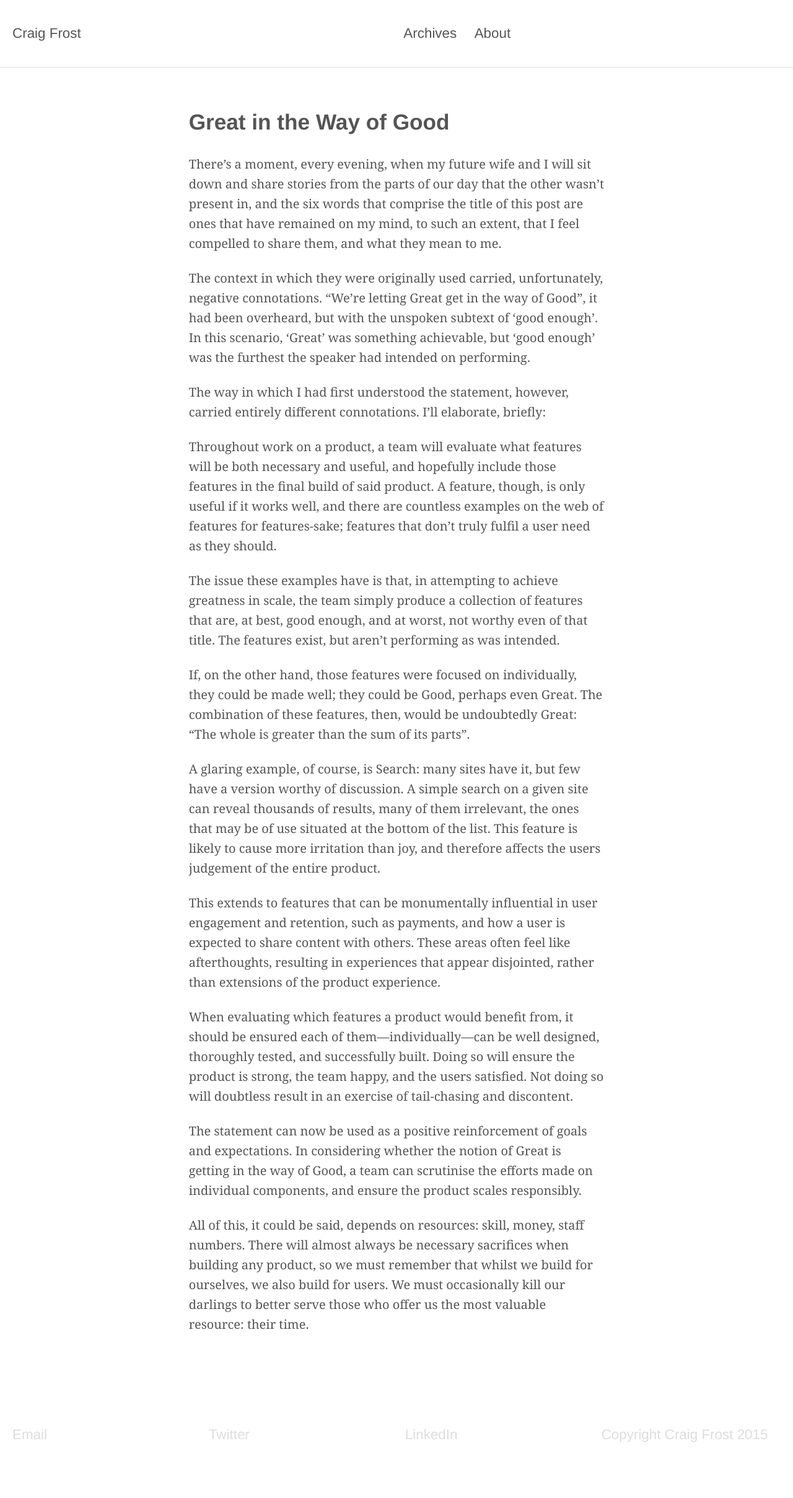
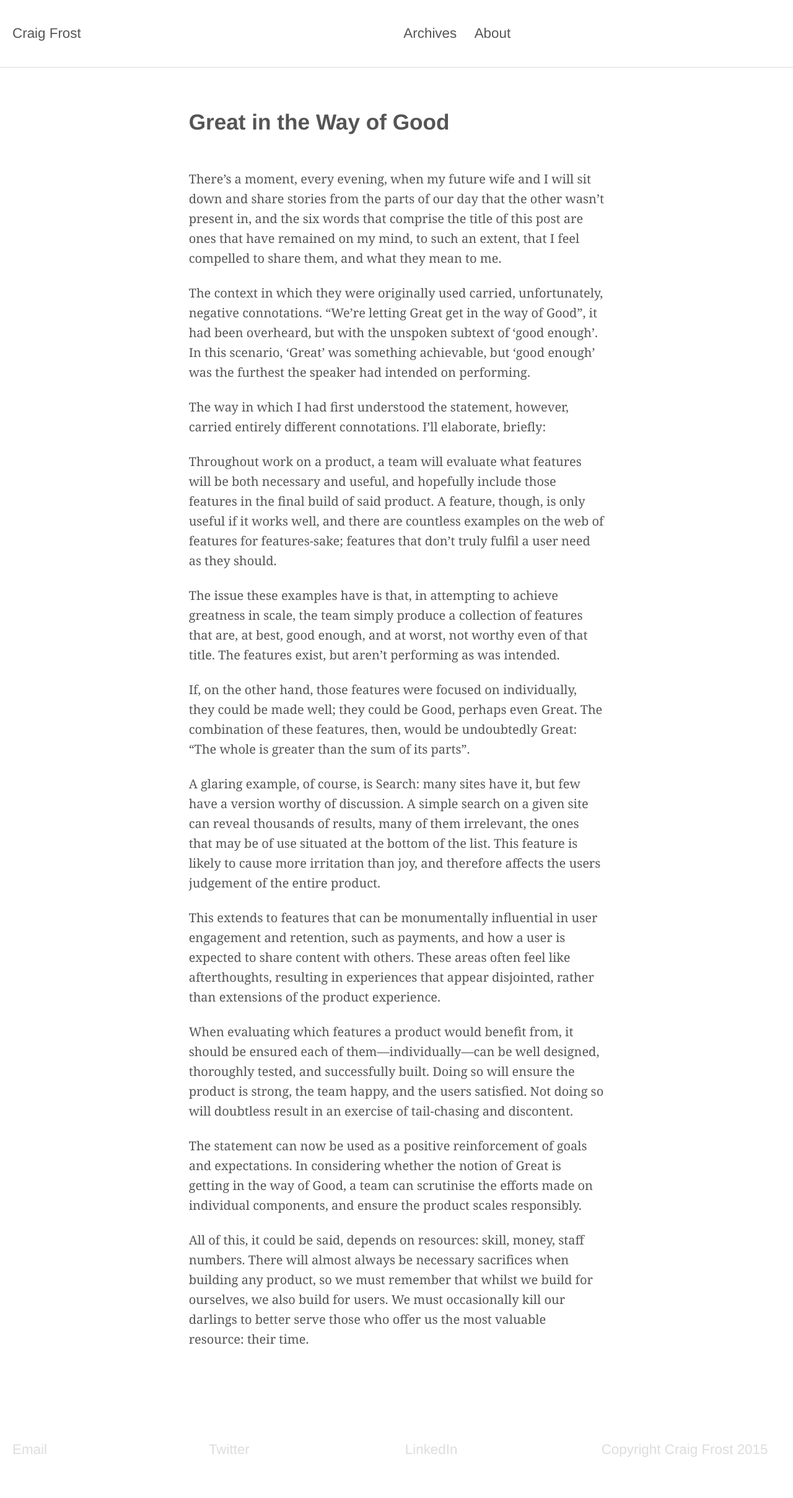
Before and after one commit to craigthomasfrost/cfdesigner.github.io, a Jekyll site: the page built from _posts/2015-05-16-great-in-the-way-of-good.md, in a window 1280 px wide. Shown: the whole page at 62% size. Built offline with Jekyll 4.4.1, drawn with Linux system fonts in a browser that asks for light colours; nearby versions of some CDN libraries; before the commit the page ends 2393 px from its top, so only the background shows below that.

Commit message:
increase h1 margin

```diff
--- a/_sass/_styles.scss
+++ b/_sass/_styles.scss
@@ -68,6 +68,9 @@
     @extend %island--large;
     font-family: $post-font;
     font-size: 1.25rem;
+    h1 {
+        margin-bottom: 3rem;
+    }
     h1, h2 {
         font-weight: 700;
     }
```
